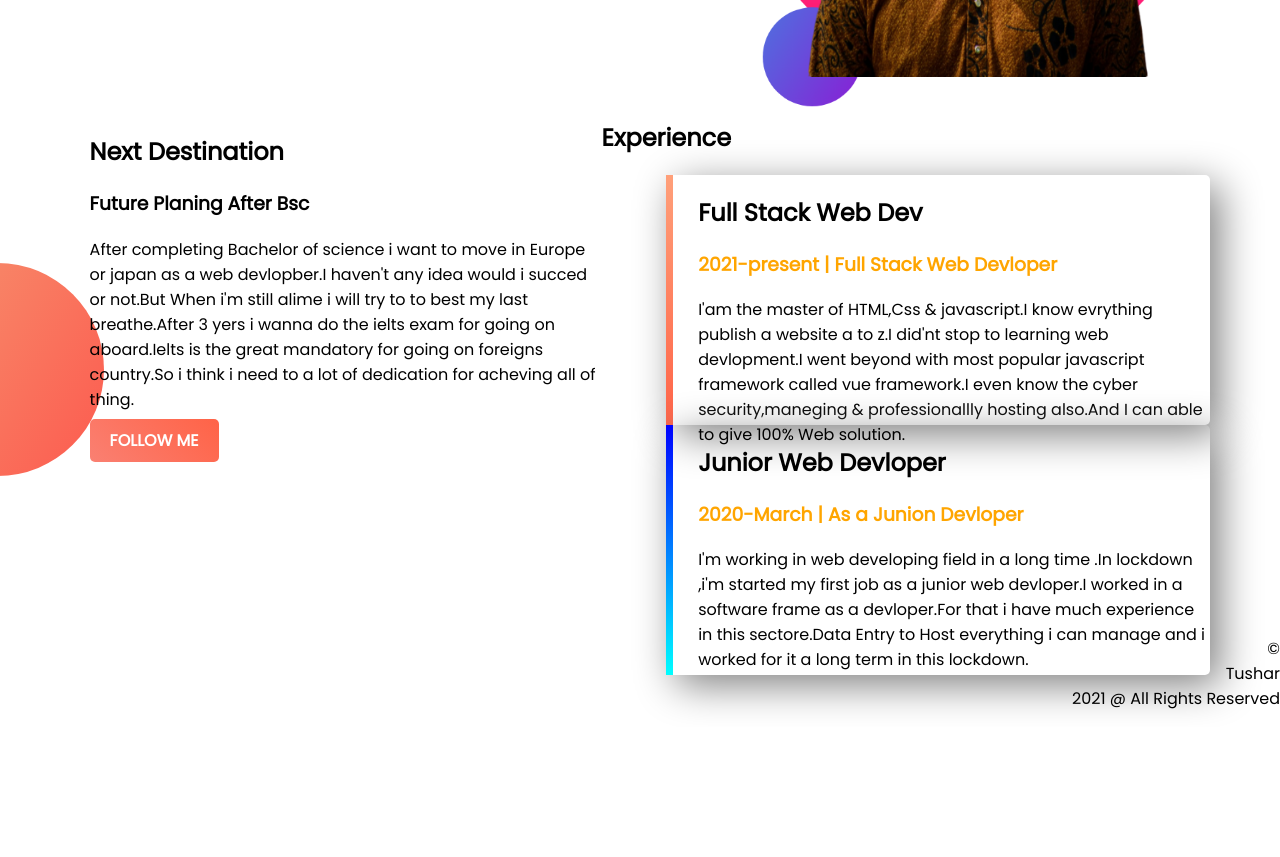
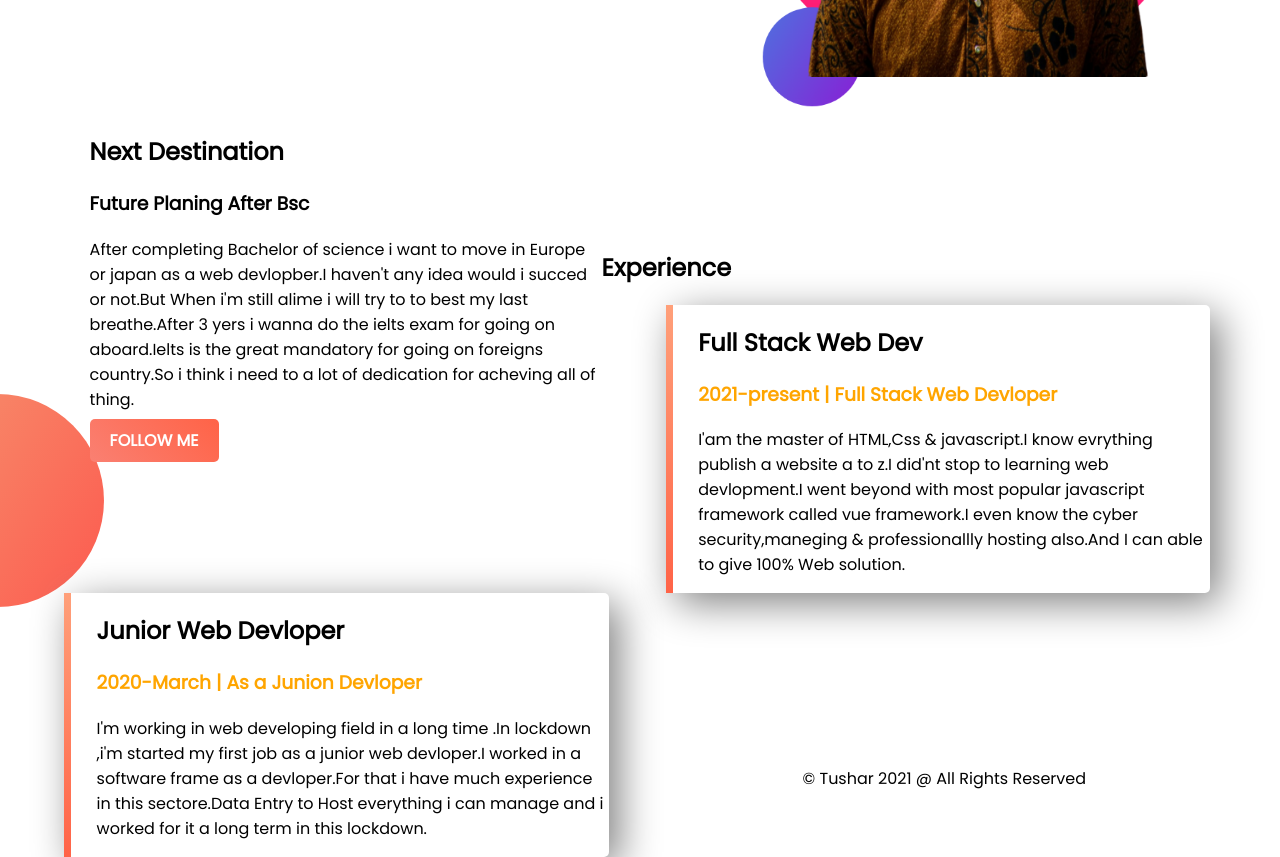
Before and after one commit to Tushar06041999/my-website, a plain HTML site: page index.html in a window 1280 px wide. Shown: the part 900-1757 px from the top of the page. Before the commit the page ends 1627 px from the top, so only its background shows below. Drawn offline with Linux system fonts and the light colour scheme.

Commit message:
bug Fixed

```diff
--- a/index.html
+++ b/index.html
@@ -35,7 +35,7 @@
         </div>
     </section>
     <section class="Experience-area">
-        <h2>Experience</h2>
+        <h2 id="exp">Experience</h2>
         <div id="last" class="first-div experience">
             <h2>Full Stack Web Dev</h2>
             <h3 class="highlight">2021-present | Full Stack Web Devloper</h3>
@@ -43,7 +43,7 @@
 
 
         </div>
-        <div id="last1" class="first-div experience">
+        <div id="last" class="first-div experience">
             <h2>Junior Web Devloper</h2>
             <h3 class="highlight">2020-March | As a Junion Devloper</h3>
             <p>I'm working in web developing field in a long time .In lockdown ,i'm started my first job as a junior web devloper.I worked in a software frame as a devloper.For that i have much experience in this sectore.Data Entry to Host everything i can manage and i worked for it a long term in this lockdown.</p>
--- a/style.css
+++ b/style.css
@@ -23,7 +23,8 @@ h1{
     background-repeat: no-repeat;
 }
 section{
-    height:500px;
+    min-height:500px;
+
 }
 .button{
     text-decoration:none;
@@ -37,6 +38,9 @@ section{
     background-image: url(images/dream-bg.png);
     background-repeat: no-repeat;
     background-position: right;
+}
+#exp{
+    margin-top:150px;
 }
 .experience{
     box-shadow: 10px 10px 40px gray;
@@ -52,13 +56,15 @@ section{
     border-left:7px solid;
     border-image:linear-gradient(180deg,lightsalmon,tomato);
     border-image-slice:1;
+    overflow: scroll;
 }
 #last1{
     border-left:7px solid;
     border-image:linear-gradient(180deg,blue,cyan);
     border-image-slice:1;
+    overflow:scroll;
 
 }
 #footer {
-    text-align:right;
+    text-align:center;
 }
```
